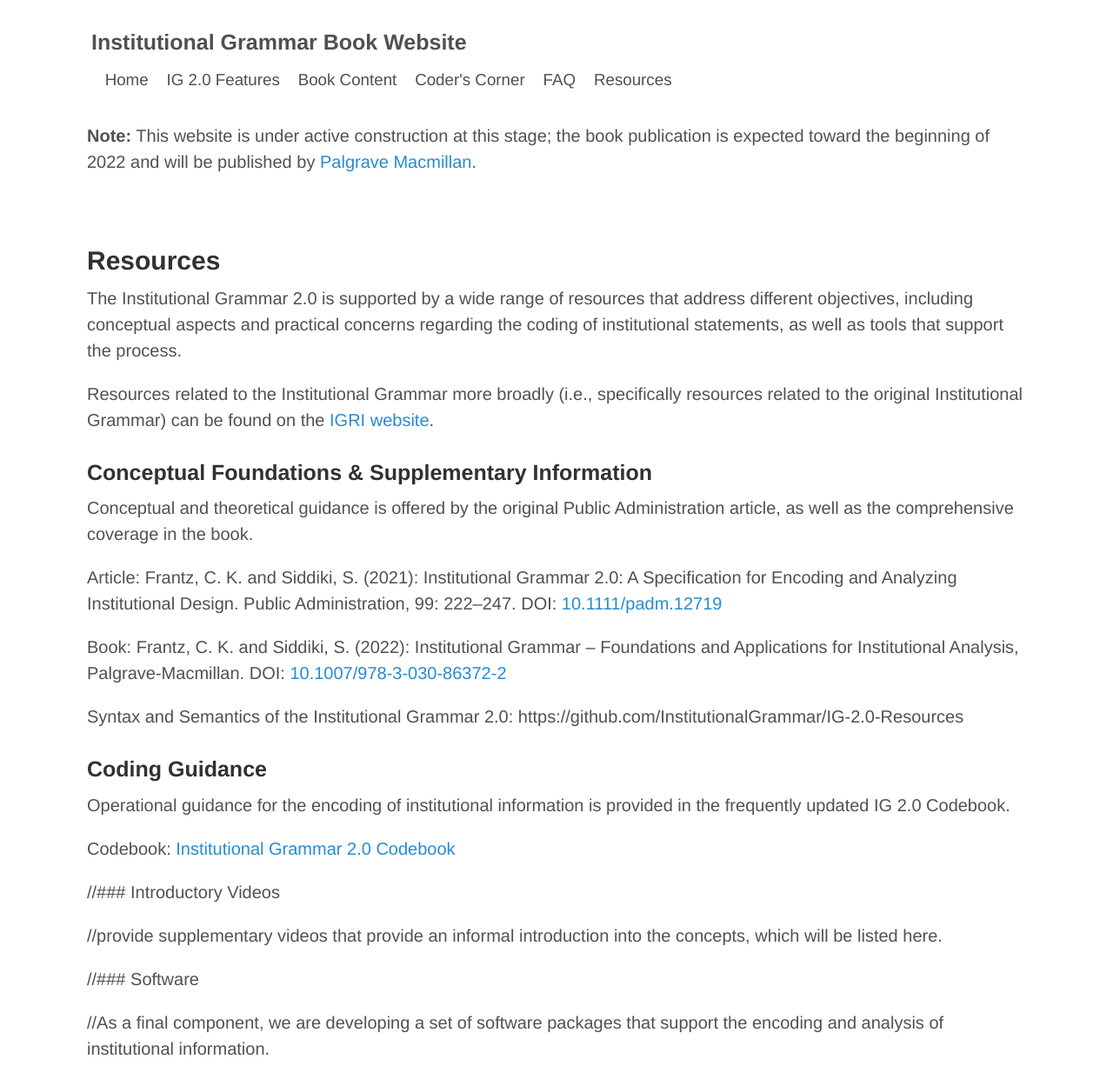
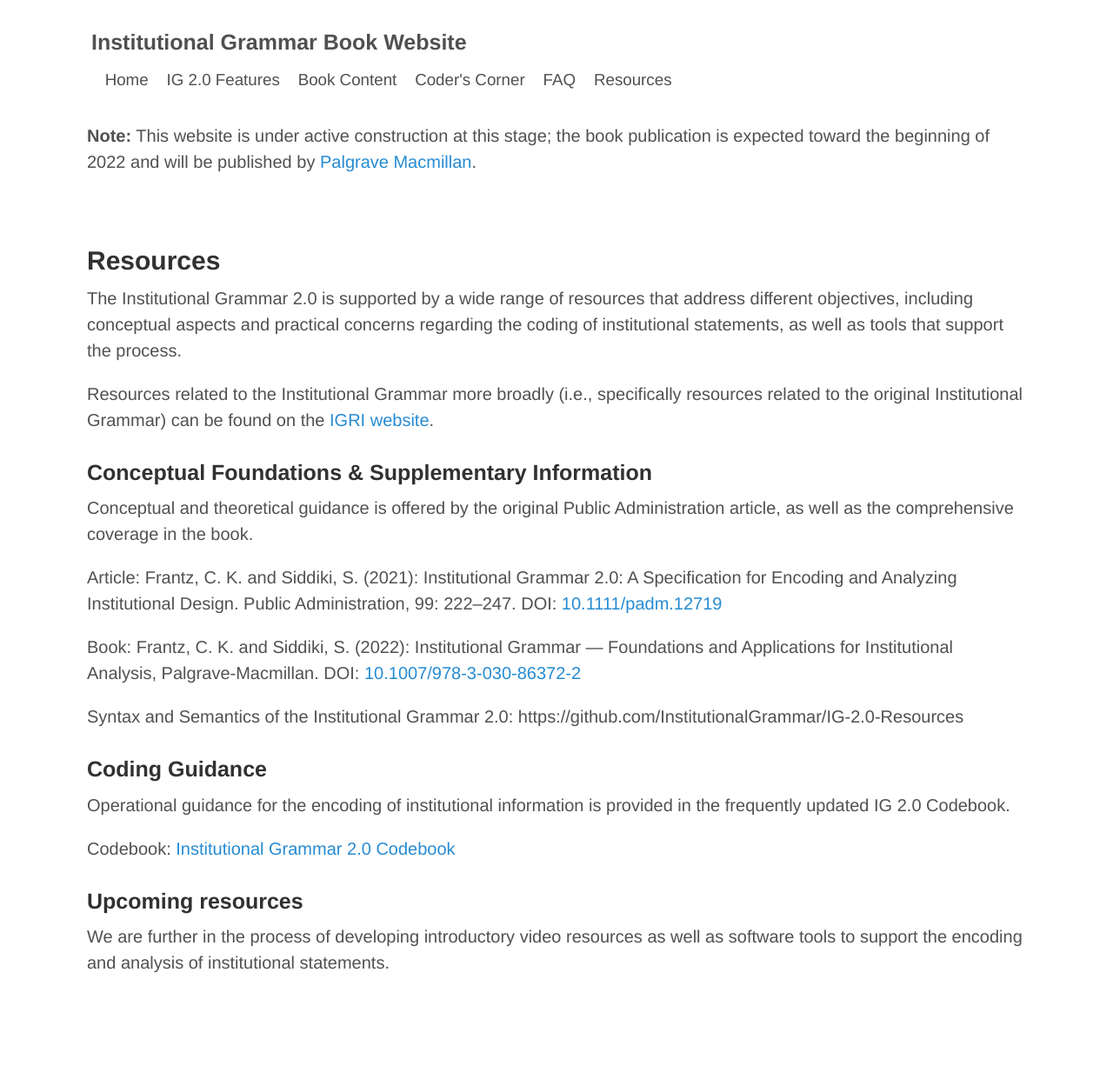
Before and after one commit to InstitutionalGrammar/IG-Book, a Jekyll site: the page built from resources.md, in a window 1280 px wide. Shown: the whole page at 87% size. Built offline with Jekyll 4.4.1, drawn with Linux system fonts in a browser that asks for light colours; after the commit the page ends 1142 px from its top, so only the background shows below that.

Commit message:
Revised resources.

```diff
--- a/resources.md
+++ b/resources.md
@@ -15,7 +15,7 @@ Conceptual and theoretical guidance is offered by the original Public Administra
 
 Article: Frantz, C. K. and Siddiki, S. (2021): Institutional Grammar 2.0: A Specification for Encoding and Analyzing Institutional Design. Public Administration, 99: 222–247. DOI: <a href="https://doi.org/10.1111/padm.12719" target="_blank">10.1111/padm.12719</a>
 
-Book: Frantz, C. K. and Siddiki, S. (2022): Institutional Grammar -- Foundations and Applications for Institutional Analysis, Palgrave-Macmillan. DOI: <a href="https://doi.org/10.1007/978-3-030-86372-2" target="_blank">10.1007/978-3-030-86372-2</a>
+Book: Frantz, C. K. and Siddiki, S. (2022): Institutional Grammar — Foundations and Applications for Institutional Analysis, Palgrave-Macmillan. DOI: <a href="https://doi.org/10.1007/978-3-030-86372-2" target="_blank">10.1007/978-3-030-86372-2</a>
 
 Syntax and Semantics of the Institutional Grammar 2.0: https://github.com/InstitutionalGrammar/IG-2.0-Resources
 
@@ -25,10 +25,6 @@ Operational guidance for the encoding of institutional information is provided i
 
 Codebook: [Institutional Grammar 2.0 Codebook](https://arxiv.org/abs/2008.08937)
 
-//### Introductory Videos
+### Upcoming resources
 
-//provide supplementary videos that provide an informal introduction into the concepts, which will be listed here.
-
-//### Software
-
-//As a final component, we are developing a set of software packages that support the encoding and analysis of institutional information.
+We are further in the process of developing introductory video resources as well as software tools to support the encoding and analysis of institutional statements.
```
